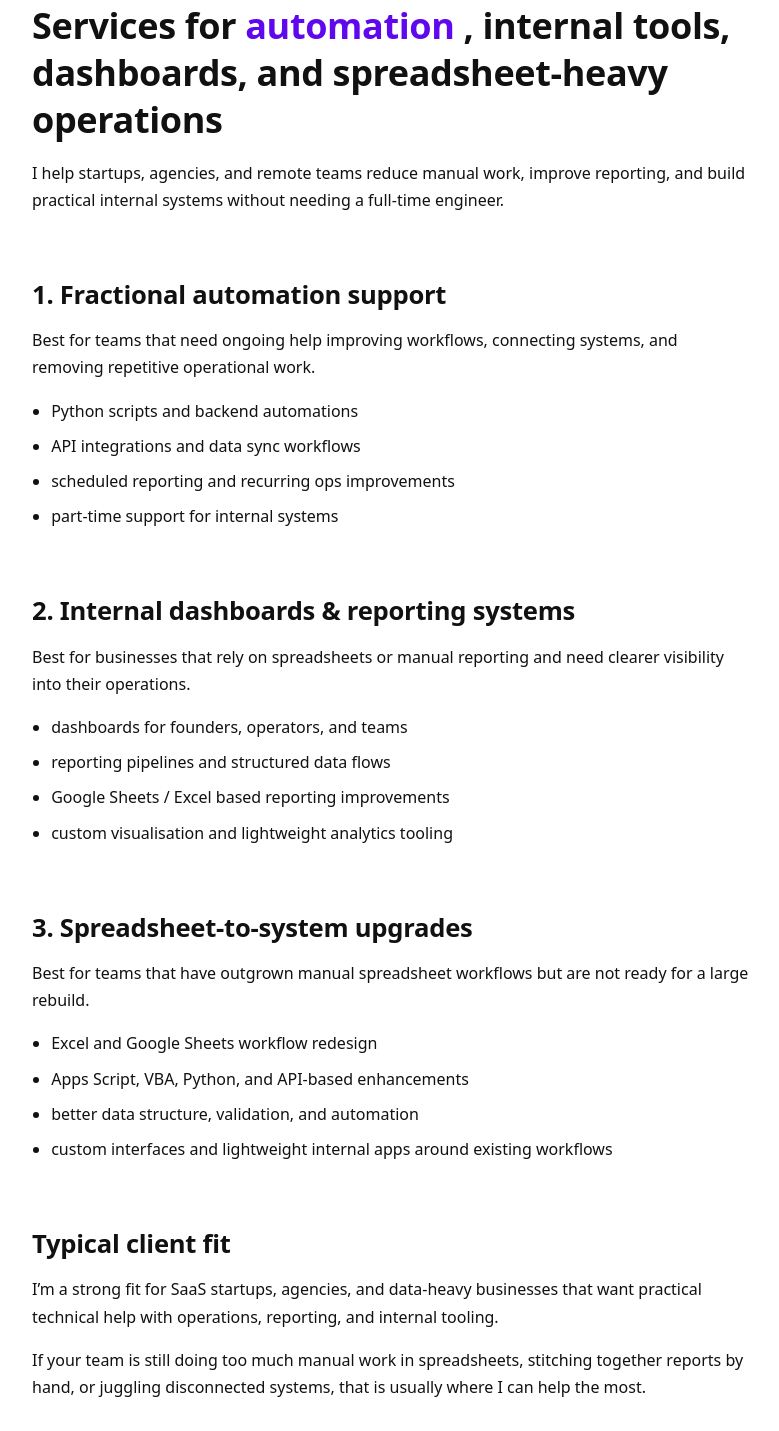
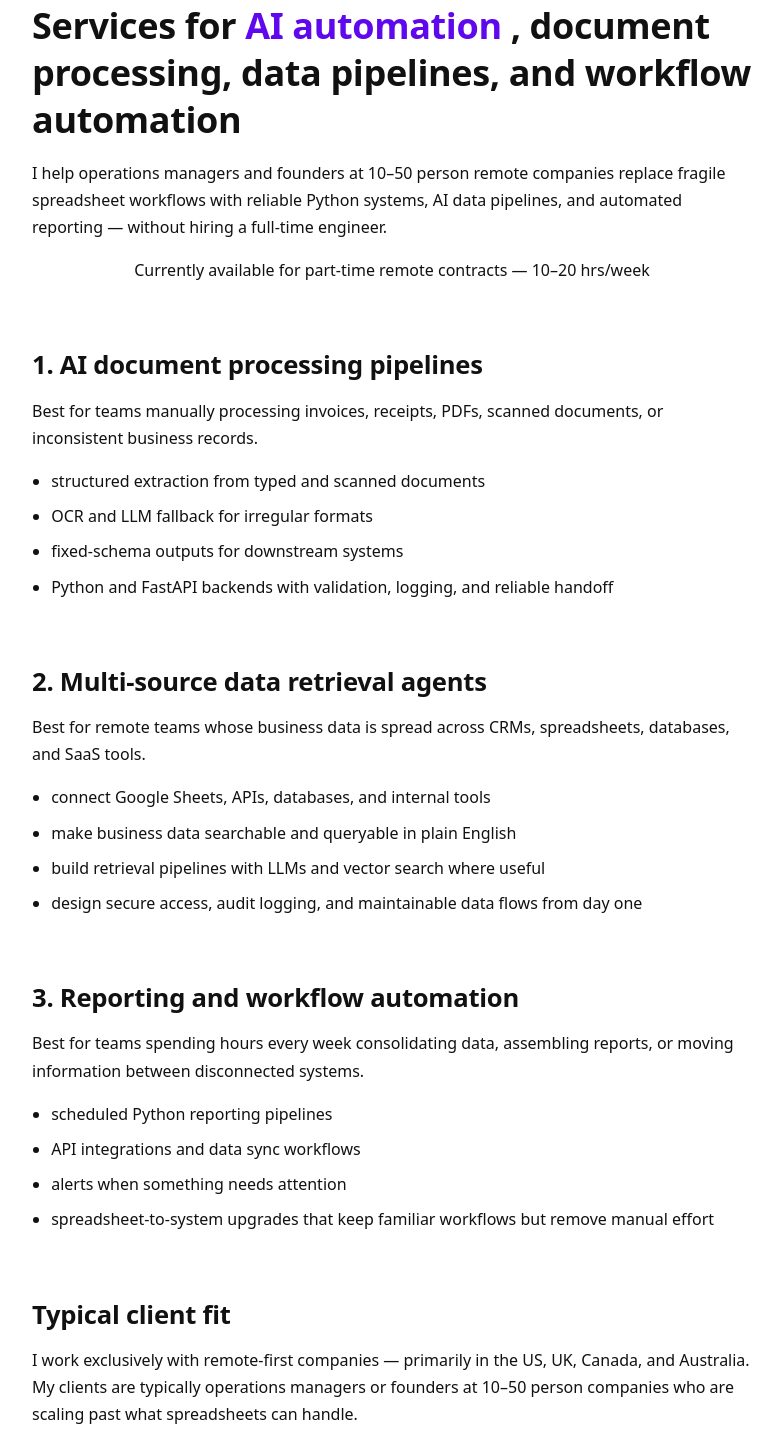
Before and after one commit to dave8172/dave8172-website, an Astro site in the folder frontend/: page /services in a window 1280 px wide. Shown: the part 89-1520 px from the top of the page, without its empty margins (248-1027 px from the left). Built offline with nearby package versions, Linux system fonts and the light colour scheme; Astro itself is replaced by a stand-in of ours.

Commit message:
Update services page positioning

```diff
--- a/frontend/src/pages/services.astro
+++ b/frontend/src/pages/services.astro
@@ -4,72 +4,81 @@ import RandomColor from '../components/RandomColor.astro';
 import Button from '../components/Button.astro';
 ---
 
-<BaseLayout title="Services">
+<BaseLayout
+  title="Services — AI Automation Systems for Remote Teams"
+  description="AI document processing, multi-source data retrieval agents, and reporting automation for remote-first companies that want to replace manual spreadsheet and data workflows."
+>
   <section>
     <h1>
-      Services for <RandomColor>automation</RandomColor>, internal tools, dashboards, and spreadsheet-heavy operations
+      Services for <RandomColor>AI automation</RandomColor>, document processing, data pipelines, and workflow automation
     </h1>
     <p>
-      I help startups, agencies, and remote teams reduce manual work, improve reporting, and build practical internal systems without needing a full-time engineer.
+      I help operations managers and founders at 10–50 person remote companies replace fragile spreadsheet workflows with reliable Python systems, AI data pipelines, and automated reporting — without hiring a full-time engineer.
+    </p>
+    <p style="text-align: center; margin-top: 1rem;">
+      Currently available for part-time remote contracts — 10–20 hrs/week
     </p>
   </section>
 
   <section>
-    <h2>1. Fractional automation support</h2>
+    <h2>1. AI document processing pipelines</h2>
     <p>
-      Best for teams that need ongoing help improving workflows, connecting systems, and removing repetitive operational work.
+      Best for teams manually processing invoices, receipts, PDFs, scanned documents, or inconsistent business records.
     </p>
     <ul>
-      <li>Python scripts and backend automations</li>
-      <li>API integrations and data sync workflows</li>
-      <li>scheduled reporting and recurring ops improvements</li>
-      <li>part-time support for internal systems</li>
+      <li>structured extraction from typed and scanned documents</li>
+      <li>OCR and LLM fallback for irregular formats</li>
+      <li>fixed-schema outputs for downstream systems</li>
+      <li>Python and FastAPI backends with validation, logging, and reliable handoff</li>
     </ul>
   </section>
 
   <section>
-    <h2>2. Internal dashboards & reporting systems</h2>
+    <h2>2. Multi-source data retrieval agents</h2>
     <p>
-      Best for businesses that rely on spreadsheets or manual reporting and need clearer visibility into their operations.
+      Best for remote teams whose business data is spread across CRMs, spreadsheets, databases, and SaaS tools.
     </p>
     <ul>
-      <li>dashboards for founders, operators, and teams</li>
-      <li>reporting pipelines and structured data flows</li>
-      <li>Google Sheets / Excel based reporting improvements</li>
-      <li>custom visualisation and lightweight analytics tooling</li>
+      <li>connect Google Sheets, APIs, databases, and internal tools</li>
+      <li>make business data searchable and queryable in plain English</li>
+      <li>build retrieval pipelines with LLMs and vector search where useful</li>
+      <li>design secure access, audit logging, and maintainable data flows from day one</li>
     </ul>
   </section>
 
   <section>
-    <h2>3. Spreadsheet-to-system upgrades</h2>
+    <h2>3. Reporting and workflow automation</h2>
     <p>
-      Best for teams that have outgrown manual spreadsheet workflows but are not ready for a large rebuild.
+      Best for teams spending hours every week consolidating data, assembling reports, or moving information between disconnected systems.
     </p>
     <ul>
-      <li>Excel and Google Sheets workflow redesign</li>
-      <li>Apps Script, VBA, Python, and API-based enhancements</li>
-      <li>better data structure, validation, and automation</li>
-      <li>custom interfaces and lightweight internal apps around existing workflows</li>
+      <li>scheduled Python reporting pipelines</li>
+      <li>API integrations and data sync workflows</li>
+      <li>alerts when something needs attention</li>
+      <li>spreadsheet-to-system upgrades that keep familiar workflows but remove manual effort</li>
     </ul>
   </section>
 
   <section>
     <h2>Typical client fit</h2>
     <p>
-      I’m a strong fit for SaaS startups, agencies, and data-heavy businesses that want practical technical help with operations, reporting, and internal tooling.
+      I work exclusively with remote-first companies — primarily in the US, UK, Canada, and Australia. My clients are typically operations managers or founders at 10–50 person companies who are scaling past what spreadsheets can handle.
     </p>
     <p>
-      If your team is still doing too much manual work in spreadsheets, stitching together reports by hand, or juggling disconnected systems, that is usually where I can help the most.
+      If your team is manually consolidating data from multiple tools, spending hours on reporting that should take minutes, or processing documents by hand, I can automate that workflow with reliable, maintainable Python systems.
     </p>
   </section>
 
   <section>
     <h2>Engagement style</h2>
     <p>
-      I’m available for part-time support, hourly work, retainers, or clearly scoped projects. I work well with async-friendly remote teams and can collaborate through calls when needed.
+      I work async-first — detailed written communication, clear documentation, and no need for overlapping timezones. I’m based in India (IST, UTC+5:30) and regularly work with teams in the US, UK, and Australia.
+    </p>
+    <p>
+      Available for part-time retainer engagements and scoped project work. Every system is documented, tested, and handed over with enough context for your team to maintain it.
     </p>
     <p style="text-align: center; margin-top: 1.25rem;">
-      <Button href="/about">Discuss your workflow or reporting problem →</Button>
+      <Button href="https://calendly.com/mdhawal94/30min">Book a free 20-min discovery call →</Button>
     </p>
   </section>
 </BaseLayout>
```
